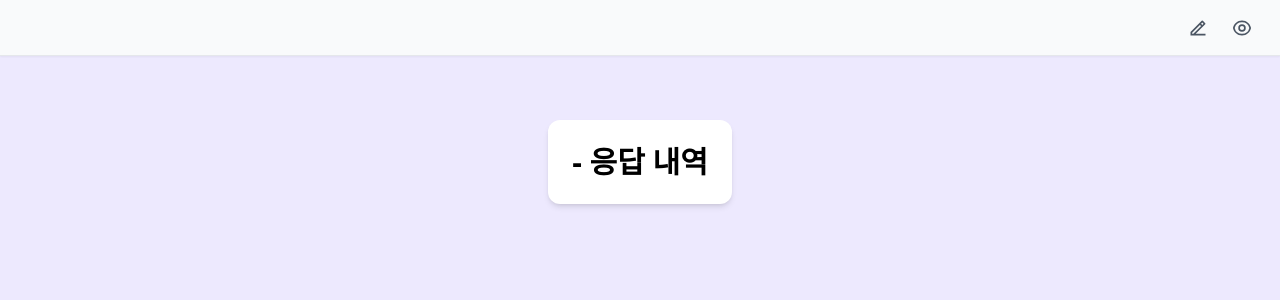
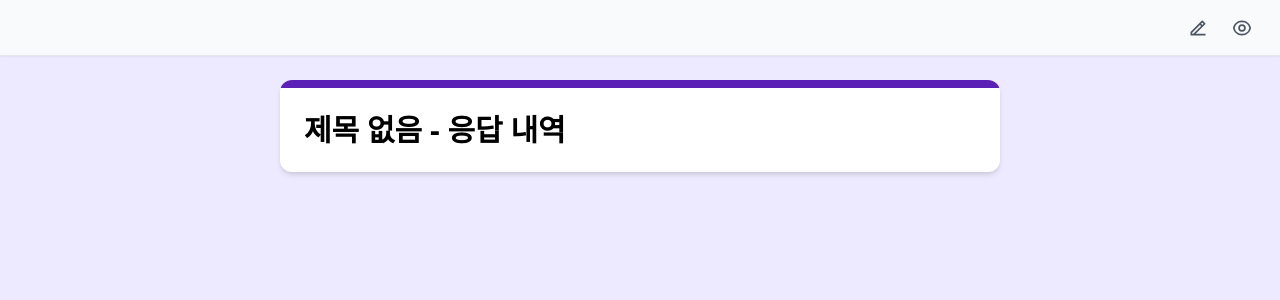
Before and after one commit to bh2980/googleFormClone, a React (Vite) app: page /result in a window 1280 px wide. Shown: the top 300 px of the page. Built offline with nearby package versions, Linux system fonts and the light colour scheme.

Commit message:
design: Preview, Result 화면 개선

```diff
--- a/src/pages/Preview.tsx
+++ b/src/pages/Preview.tsx
@@ -50,7 +50,7 @@ const Preview = () => {
           </IconButton>
         </Link>
       </div>
-      <div className="flex justify-center w-full p-20">
+      <div className="flex justify-center w-full px-4 py-20">
         <form className="flex flex-[2] gap-4 flex-col items-end  max-w-[720px]">
           <TitleBlock />
           {questionIDList.map((qID) => (
--- a/src/pages/Result.tsx
+++ b/src/pages/Result.tsx
@@ -44,13 +44,17 @@ const Result = () => {
           </IconButton>
         </Link>
       </div>
-      <div className="flex flex-col items-center min-h-screen gap-4 pt-[120px] bg-violet-100">
-        <div className="flex flex-col gap-4 ">
-          <Block className="p-6 text-3xl font-bold">{docs.title} - 응답 내역</Block>
+      <div className="flex flex-col items-center w-full min-h-screen gap-4 px-4 py-20 bg-violet-100">
+        <div className="flex flex-col w-full gap-4 max-w-[720px]">
+          <Block className="p-6 text-3xl font-bold" isTitleBlock>
+            {docs.title.length === 0 ? "제목 없음" : docs.title} - 응답 내역
+          </Block>
           {docs.questionIDList.map((qID) => {
             return (
               <Block className="flex flex-col gap-3 p-6" key={qID}>
-                <div className="text-2xl font-bold">{question[qID].questionContent}</div>
+                <div className="text-xl font-bold">
+                  {question[qID].questionContent.length === 0 ? "질문" : question[qID].questionContent}
+                </div>
                 <div>{makeAnswerView(qID)}</div>
               </Block>
             );
```
